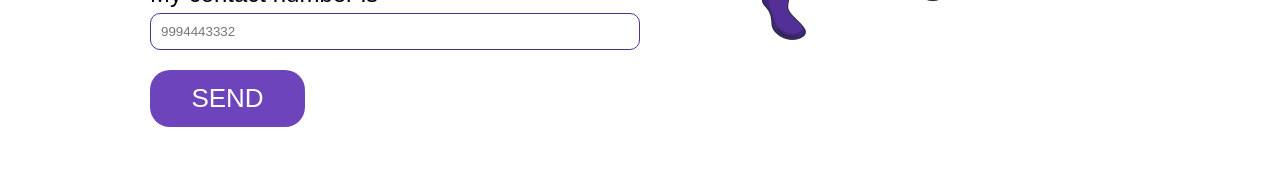
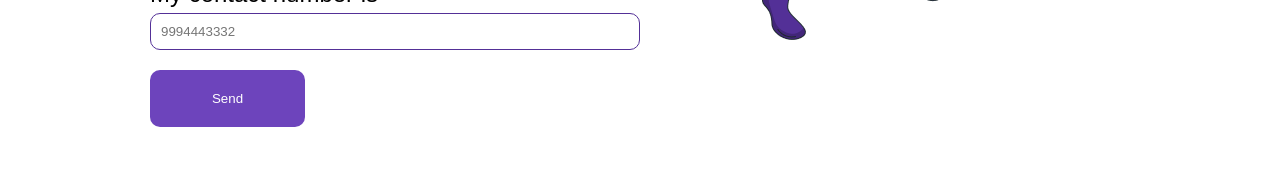
Before and after one commit to harshit-001/opod-website, a React (Create React App) app: page /contact in a window 1280 px wide. Shown: the part 612-789 px from the top of the page. Built offline with nearby package versions, Linux system fonts and the light colour scheme; a web font is replaced by a local one.

Commit message:
ui issues fixed

```diff
--- a/src/components/BlogPage.jsx
+++ b/src/components/BlogPage.jsx
@@ -130,7 +130,12 @@ const BlogWrapper = styled.section`
 
   @media (max-width: ${({ theme }) => theme.media.mobile}) {
     flex-direction: column;
+    padding-top : 10rem;
     gap: 10rem;
+
+    .leftpod, .rightpod{
+      display:none;
+    }
   }
 `;
 
@@ -165,6 +170,8 @@ const BlogLeft = styled.div`
     .lang-image {
       width: 100%;
       left: 0;
+      bottom: -3%;
+      opacity:0.2;
     }
   }
 `;
@@ -255,6 +262,8 @@ const BlogFormWrapper = styled.form`
 
   @media (max-width: ${({ theme }) => theme.media.mobile}) {
     margin: auto;
+    gap:4rem;
+    margin-top : 8rem;
   }
 `;
 
--- a/src/components/Contact.jsx
+++ b/src/components/Contact.jsx
@@ -153,7 +153,7 @@ const Contact = () => {
                 onChange={handleChange}
               />
             </div>
-            <Button type="submit" style={{height: '5.7rem', width: '15.5rem' ,fontSize: '2.6rem', padding: '0'}}>Send</Button>
+            <ContactButton type="submit" >Send</ContactButton>
           </form>
         </ContactLeft>
         <ContactRight>
@@ -319,4 +319,22 @@ const ContactRight = styled.div`
   }
 `;
 
+const ContactButton = styled.button`
+  height: 5.7rem;
+  width: 15.5rem;
+  fontSize: 2.6rem;
+  padding: 2rem;
+  border-radius: 10px;
+  background: ${({ theme }) => theme.colors.btnBackground};
+  color: ${({ theme }) => theme.colors.text.white};
+  font-weight: 500;
+  border: none;
+
+  @media (max-width: ${({ theme }) => theme.media.mobile}) {
+    width: 100%;
+    padding: 0;
+    margin-top: 10px;
+  }
+`;
+
 export default Contact;
--- a/src/components/Hero.jsx
+++ b/src/components/Hero.jsx
@@ -109,6 +109,13 @@ const HeroWrapper = styled.section`
       margin-top: 2rem;
     }
   }
+
+    @media (max-width: 300px) {
+    flex-direction: column;
+    gap: 1rem;
+    padding: 8rem 0;
+    margin: auto;
+  }
 `;
 const HeroLeftContainer = styled.div`
   display: flex;
@@ -128,6 +135,8 @@ const HeroLeftContainer = styled.div`
     padding: 0;
     margin: auto;
   }
+
+
 `;
 
 const HeroHeading = styled.h1`
--- a/src/components/OfferCard.jsx
+++ b/src/components/OfferCard.jsx
@@ -50,6 +50,10 @@ const OfferPara = styled(SpendPara)`
   color: ${({ theme }) => theme.colors.text.white};
   font-weight: ${({ theme }) => theme.weight.normal};
   text-transform: lowercase;
+
+  @media (max-width: 360px) {
+    width: 80%;
+  }
 `;
 
 export default OfferCard;
--- a/src/components/Spend.jsx
+++ b/src/components/Spend.jsx
@@ -53,8 +53,9 @@ const SpendWrapper = styled.section`
       "title title"
       "image1 image2"
       "image3 image4";
-    gap: 3rem 0;
-    padding-bottom: 3rem;
+    gap: 8rem 0;
+    padding-top: 6rem;
+    padding-bottom : 15rem;
   }
 `;
 
--- a/src/components/SpendCard.jsx
+++ b/src/components/SpendCard.jsx
@@ -43,7 +43,7 @@ const CardWrapper = styled.div`
   }
 
    @media (max-width: 360px) {
-    width: 29rem;
+    width: 28rem;
 
     img {
       width: 100%;
```
